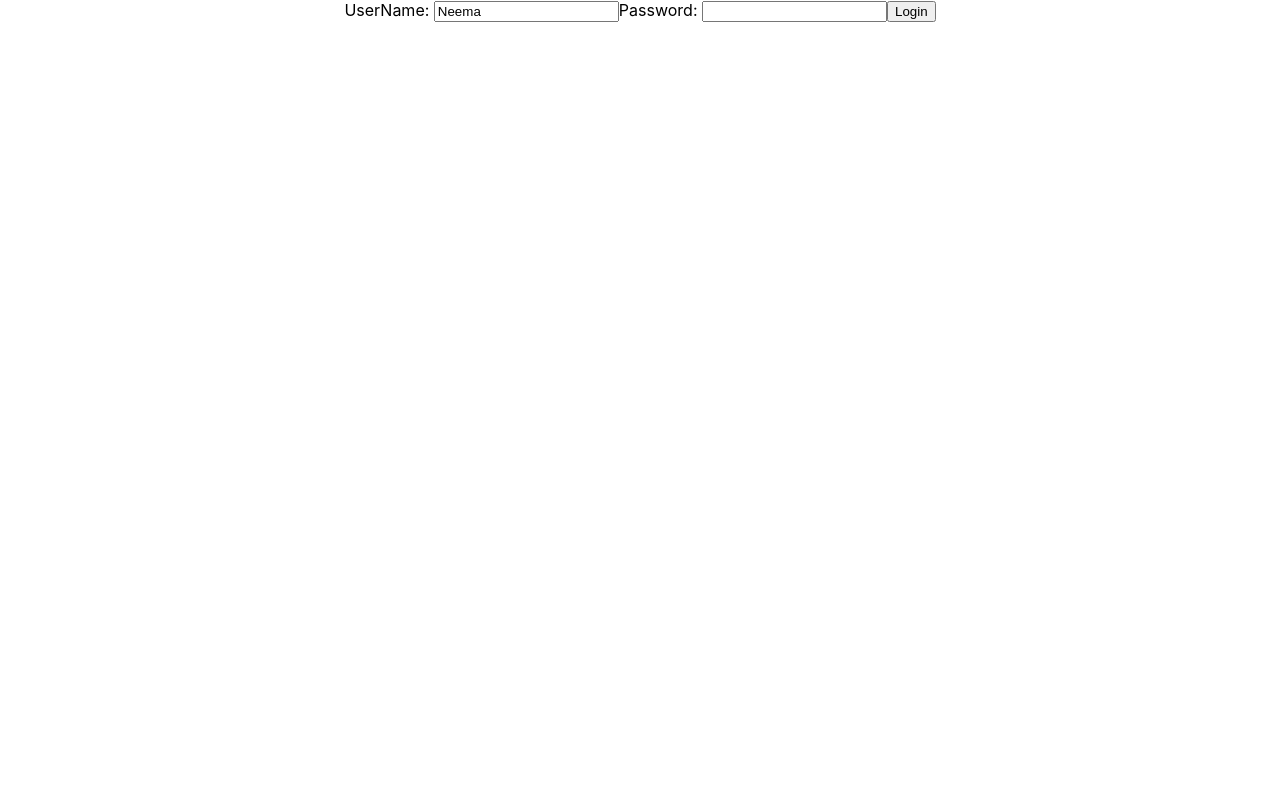
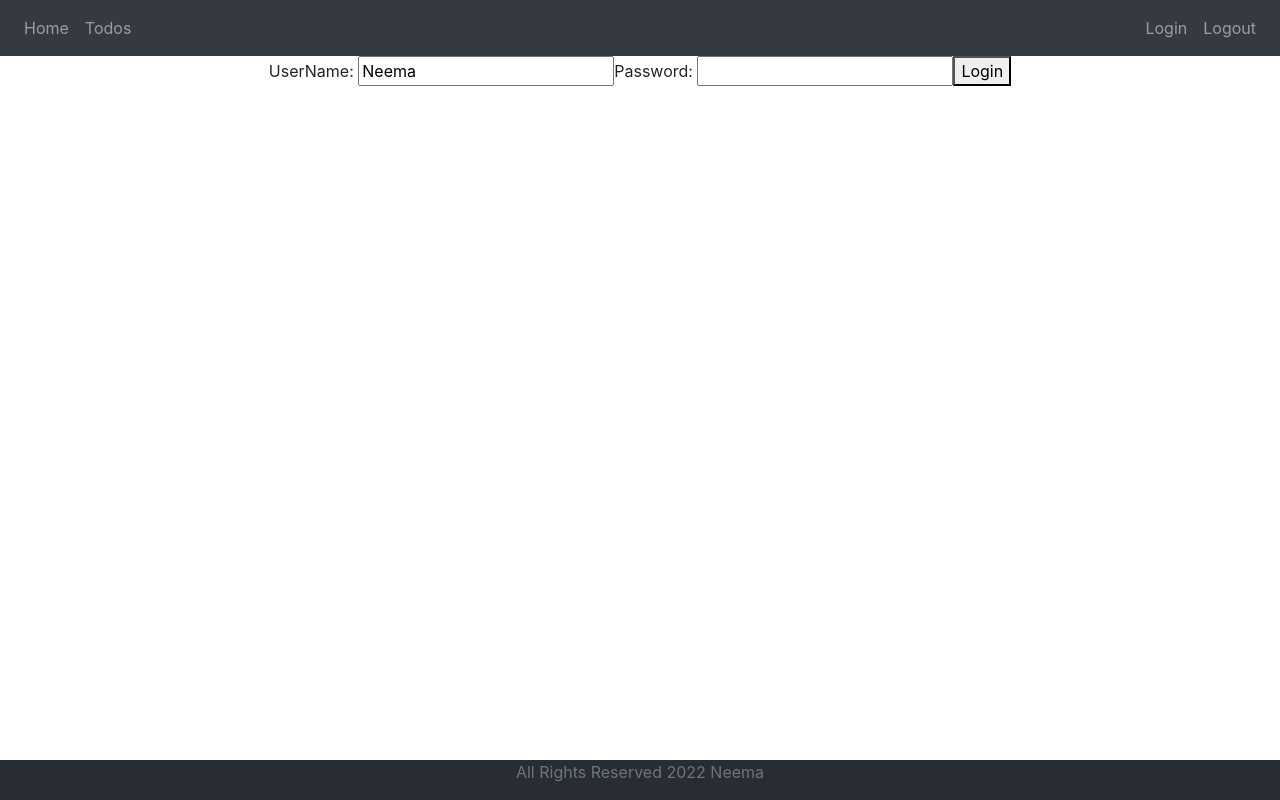
Before and after one commit to Neema93/ReactAndSpringBootApplication, a React (Create React App) app in the folder frontend/todo-app/: page / in a window 1280 px wide. Built offline with nearby package versions, Linux system fonts and the light colour scheme.

Commit message:
add hader footer and logout page

```diff
--- a/frontend/todo-app/src/App.css
+++ b/frontend/todo-app/src/App.css
@@ -1,3 +1,10 @@
+.footer{
+  position: absolute;
+  bottom: 0;
+  width: 100%;
+  height: 40px;
+  background-color: #282c34;
+}
 .App {
   text-align: center;
 }
--- a/frontend/todo-app/src/App.js
+++ b/frontend/todo-app/src/App.js
@@ -3,6 +3,7 @@
 //import Counter from './components/counter/Counter';
 import TodoApp from './components/todo/TodoApp'
 import './App.css';
+import './bootstrap.css';
 
 function App() {
   return (
--- /dev/null
+++ b/frontend/todo-app/src/bootstrap.css
@@ -0,0 +1 @@
+@import url(https://unpkg.com/bootstrap@4.1.0/dist/css/bootstrap.min.css);
--- a/frontend/todo-app/src/components/todo/TodoApp.jsx
+++ b/frontend/todo-app/src/components/todo/TodoApp.jsx
@@ -1,5 +1,5 @@
 import React, { Component } from 'react'
-import { BrowserRouter as Router, Route, Routes} from 'react-router-dom'
+import { BrowserRouter as Router, Route, Routes,Link } from 'react-router-dom'
 import withNavigation from './WithNavigation'
 import withParams from './WithParams';
 
@@ -12,18 +12,107 @@
         return (
             <div className='TddoApp'>
                 <Router>
+                <HeaderComponent />
                     <Routes>
 
                         <Route path="/" element={<LoginComponentWithNavigation />} />
                         <Route path="/login" element={<LoginComponentWithNavigation />} />
                         {/* <Route path="/login" element={<LoginComponent/>} /> */}
                         <Route path="/welcome/:name" element={<WelcomeComponentWithParams />} />
+                        <Route path="/todos" element={<ListTodosComponent />} />
                         <Route path="*" element={<ErrorComponent />} />
+                        <Route path="/logout" element={<LogoutComponent/>} />
 
                     </Routes>
+                    <FooterComponent />
                 </Router>
 
             </div>
+        )
+    }
+}
+class HeaderComponent extends Component{
+    render(){
+       // const isUserLoggedIn = AuthenticationService.isUserLoggedIn();
+        //console.log(isUserLoggedIn);
+
+        return (
+            <header>
+                <nav className="navbar navbar-expand-md navbar-dark bg-dark">
+
+                    <ul className="navbar-nav">
+                        <li><Link className="nav-link" to="/welcome/Neema">Home</Link></li>
+                     <li><Link className="nav-link" to="/todos">Todos</Link></li>
+                    </ul>
+                    <ul className="navbar-nav navbar-collapse justify-content-end">
+                        <li><Link className="nav-link" to="/login">Login</Link></li>
+                        <li><Link className="nav-link" to="/logout" >Logout</Link></li>
+                    </ul>
+                </nav>
+            </header>
+        )
+    }
+}
+class FooterComponent extends Component{
+    render(){
+        return (
+            <footer className="footer">
+                <span className="text-muted">All Rights Reserved 2022 Neema</span>
+            </footer>
+        )
+    }
+}
+class LogoutComponent extends Component{
+    render(){
+        return (
+          <div>
+            <h1>You are logged out</h1>
+            <div className='container'>
+                Thank you for using our Application.
+            </div>
+          </div>
+        )
+    }
+}
+class ListTodosComponent extends Component {
+    constructor(props) {
+        super(props)
+        this.state = {
+            todos:
+                [
+                    { id: 1, description: 'Learn to Dance', done: false, targetDate: new Date() },
+                    { id: 2, description: 'Learn React' , done: false, targetDate: new Date()},
+                    { id: 3, description: 'Visit India' , done: false, targetDate: new Date()}
+                ]
+        }
+    }
+    render() {
+        return (
+            <>
+                <h1>List Todos</h1>
+                <table>
+                    <thead>
+                        <tr>
+                            <th>Id</th>
+                            <th>Description</th>
+                            <th>Done</th>
+                            <th>TargetDate</th>
+                        </tr>
+                    </thead>
+                    <tbody>
+                        {this.state.todos.map(todo =>
+                        <tr key={todo.id}>
+                            <td>{todo.id}</td>
+                            <td>{todo.description}</td>
+                            <td>{todo.done.toString()}</td>
+                            <td>{todo.targetDate.toString()}</td>
+                        </tr>
+                        )}
+
+                    </tbody>
+                </table>
+
+            </>
         )
     }
 }
@@ -31,7 +120,7 @@
     render() {
         return (
             <>
-                <div>Welcome {this.props.params.name}</div>
+                <div>Welcome {this.props.params.name}. You can manage your todos <Link to="/todos">here</Link>.</div>
             </>
         )
     }
```
